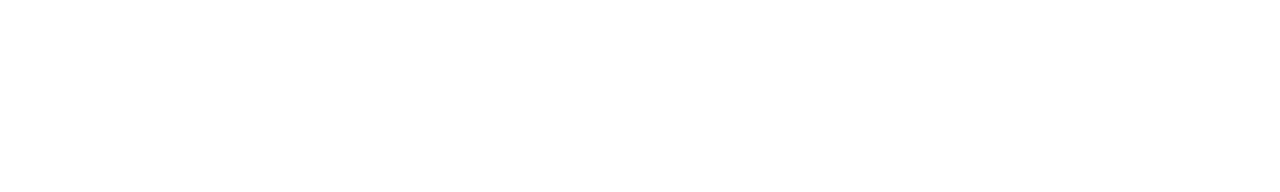
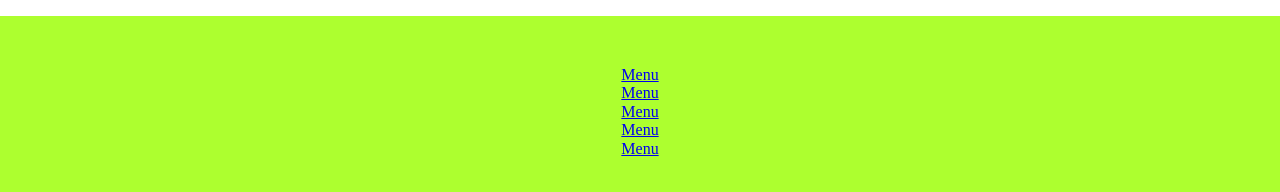
Before and after one commit to timoshuk/component, a website: page app/index.html in a window 1280 px wide. Drawn offline with nearby package versions, Linux system fonts and the light colour scheme.

Commit message:
add flex to main-nav__lists

```diff
--- a/app/index.html
+++ b/app/index.html
@@ -20,14 +20,14 @@
 </head>
 
 <body>
-
+    <!-- Nav -->
     <nav class="main-nav">
         <div class="main-nav__btn">
             <div class="main-nav__line main-nav--line1"></div>
             <div class="main-nav__line main-nav--line2"></div>
             <div class="main-nav__line main-nav--line3"></div>
         </div>
-        <ul class="main-nav__lists hidden">
+        <ul class="main-nav__lists">
             <li class="main-nav__item">
                 <a href="#" class="main-nav__link">Menu</a>
             </li>
--- a/app/scss/_main-nav.scss
+++ b/app/scss/_main-nav.scss
@@ -5,5 +5,10 @@
     left: 0px;
     width: 100vw;
     height: 100vh;
+    padding: 50px 20px;
+    list-style: none;
+    display: flex;
+    flex-direction: column;
+    align-items: center;
     background-color: greenyellow;
 }
--- a/gulpfile.js
+++ b/gulpfile.js
@@ -28,15 +28,16 @@ var paths = {
 //Tasks
 gulp.task('css', function () {
     return gulp.src(paths.scss) // Gets all files ending with .scss in app/scss
-        .pipe(sass()).pipe(notify('Done! master zooboole.'))
+        .pipe(sass())
         .pipe(sourcemaps.init())
         .pipe(postcss([autoprefixer()]))
         .pipe(sourcemaps.write('.'))
+        .pipe(wait(1500))
         .pipe(gulp.dest('app/css'))
-        .pipe(wait(1500))
         .pipe(browserSync.reload({
             stream: true
-        }));
+        }))
+        .pipe(notify('Done! master zooboole.'));
 }); //Sass to css task
 
 gulp.task('js', function () {
```
Also changed, not shown: app/css/styles.css, 1 other file.
